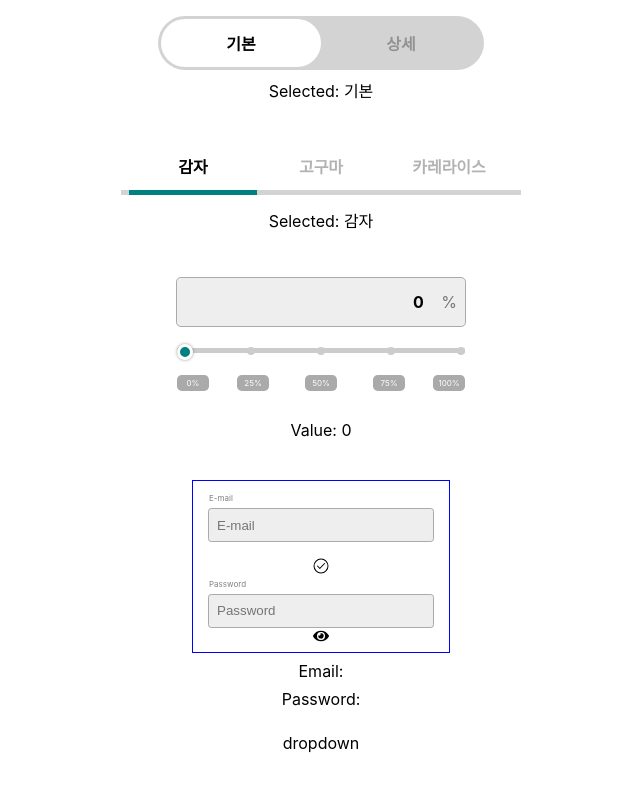
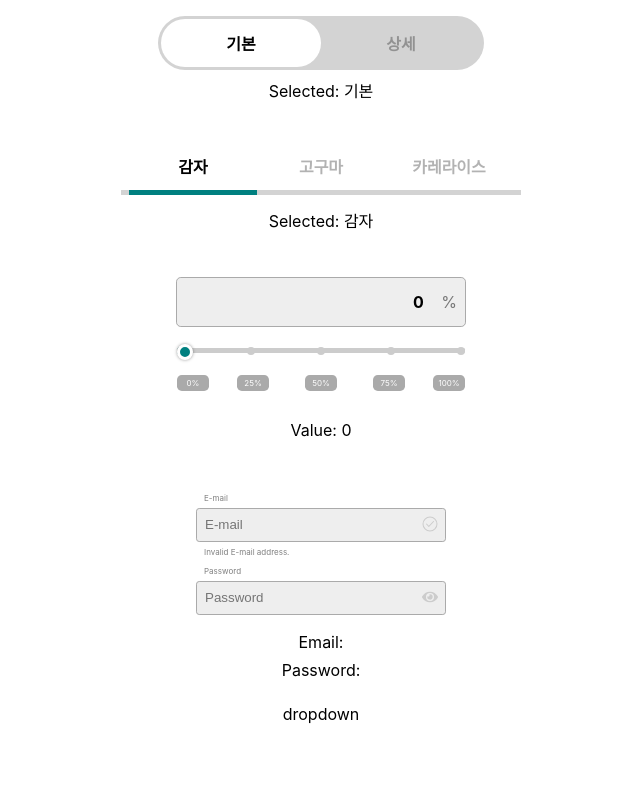
Before and after one commit to chichoon/wanted_pre_onboarding, a React (Create React App) app: page / in a window 1280 px wide. Shown: the top 788 px of the page, without its empty margins (319-959 px from the left). Built offline with nearby package versions, Linux system fonts and the light colour scheme.

Commit message:
Feat: Input 컴포넌트 두개로 분리, 스타일 적용

```diff
--- /dev/null
+++ b/src/components/Input/EmailInput.js
@@ -0,0 +1,51 @@
+import React, { useState } from 'react';
+
+const EmailInput = ({ className, inputEmail, setInputEmail }) => {
+  const [ifEmailValid, setIfEmailValid] = useState(false);
+  const [ifFocus, setIfFocus] = useState(false);
+
+  const handleOnEmailChange = e => {
+    const regex = /[a-zA-Z0-9._]+@[a-zA-Z0-9-]+\.[a-zA-Z0-9-]+$/;
+    setInputEmail(e.target.value);
+    if (e.target.value.match(regex)) setIfEmailValid(true);
+    else setIfEmailValid(false);
+  };
+
+  const handleOnFocus = e => {
+    e.preventDefault();
+    setIfFocus(ifFocus ? false : true);
+  };
+
+  return (
+    <div className={className}>
+      <label htmlFor="email">E-mail</label>
+      <div>
+        <input
+          type="email"
+          name="email"
+          placeholder="E-mail"
+          value={inputEmail}
+          onChange={handleOnEmailChange}
+          onFocus={handleOnFocus}
+        />
+        <label hidden={ifFocus ? true : false}>Invalid E-mail address.</label>
+        <svg
+          viewBox="0 0 32 32"
+          xmlns="http://www.w3.org/2000/svg"
+          style={{ fill: `${ifEmailValid ? 'teal' : '#CCC'}` }}
+        >
+          <path
+            className="cls-1"
+            d="M16,31A15,15,0,1,1,31,16,15,15,0,0,1,16,31ZM16,3A13,13,0,1,0,29,16,13,13,0,0,0,16,3Z"
+          />
+          <path
+            className="cls-1"
+            d="M13.67,22a1,1,0,0,1-.73-.32l-4.67-5a1,1,0,0,1,1.46-1.36l3.94,4.21,8.6-9.21a1,1,0,1,1,1.46,1.36l-9.33,10A1,1,0,0,1,13.67,22Z"
+          />
+        </svg>
+      </div>
+    </div>
+  );
+};
+
+export default EmailInput;
--- a/src/components/Input/Input.js
+++ b/src/components/Input/Input.js
@@ -1,41 +1,12 @@
 import React, { useEffect, useState } from 'react';
 
 import Styled from 'styled-components';
-
-const CheckIcon = () => {
-  return (
-    <svg viewBox="0 0 32 32" xmlns="http://www.w3.org/2000/svg">
-      <path
-        className="cls-1"
-        d="M16,31A15,15,0,1,1,31,16,15,15,0,0,1,16,31ZM16,3A13,13,0,1,0,29,16,13,13,0,0,0,16,3Z"
-      />
-      <path
-        className="cls-1"
-        d="M13.67,22a1,1,0,0,1-.73-.32l-4.67-5a1,1,0,0,1,1.46-1.36l3.94,4.21,8.6-9.21a1,1,0,1,1,1.46,1.36l-9.33,10A1,1,0,0,1,13.67,22Z"
-      />
-    </svg>
-  );
-};
-
-const EyeIcon = () => {
-  return (
-    <svg viewBox="0 0 576 512" xmlns="http://www.w3.org/2000/svg">
-      <path d="M572.52 241.4C518.29 135.59 410.93 64 288 64S57.68 135.64 3.48 241.41a32.35 32.35 0 0 0 0 29.19C57.71 376.41 165.07 448 288 448s230.32-71.64 284.52-177.41a32.35 32.35 0 0 0 0-29.19zM288 400a144 144 0 1 1 144-144 143.93 143.93 0 0 1-144 144zm0-240a95.31 95.31 0 0 0-25.31 3.79 47.85 47.85 0 0 1-66.9 66.9A95.78 95.78 0 1 0 288 160z" />
-    </svg>
-  );
-};
+import EmailInput from './EmailInput';
+import PasswordInput from './PasswordInput';
 
 const Input = ({ setFuncEmail, setFuncPassword }) => {
   const [inputEmail, setInputEmail] = useState('');
   const [inputPassword, setInputPassword] = useState('');
-
-  const handleOnEmailChange = e => {
-    setInputEmail(e.target.value);
-  };
-
-  const handleOnPasswordChange = e => {
-    setInputPassword(e.target.value);
-  };
 
   useEffect(() => {
     setFuncEmail(inputEmail);
@@ -44,62 +15,58 @@ const Input = ({ setFuncEmail, setFuncPassword }) => {
 
   return (
     <InputWrapper>
-      <label htmlFor="email">E-mail</label>
-      <input
-        type="email"
-        name="email"
-        placeholder="E-mail"
-        value={inputEmail}
-        onChange={handleOnEmailChange}
-        pattern="/^[a-zA-Z0-9.!#$%&’*+/=?^_`{|}~-]+@[a-zA-Z0-9-]+(?:\.[a-zA-Z0-9-]+)*$/"
+      <EmailInput
+        className="input-div"
+        inputEmail={inputEmail}
+        setInputEmail={setInputEmail}
       />
-      <CheckIcon />
-      <label htmlFor="password">Password</label>
-      <input
-        type="password"
-        name="password"
-        placeholder="Password"
-        value={inputPassword}
-        onChange={handleOnPasswordChange}
+      <PasswordInput
+        className="input-div"
+        inputPassword={inputPassword}
+        setInputPassword={setInputPassword}
       />
-      <EyeIcon />
     </InputWrapper>
   );
 };
 
 const InputWrapper = Styled.div`
   width: 15rem;
-  height: rem;
-  padding: 0.5rem;
-
-  border: 1px solid blue;
+  height: 7rem;
+  padding: 1rem;
 
   display: flex;
   flex-direction: column;
   align-items: center;
   justify-content: center;
 
+  .input-div {
+    & > div {
+      position: relative;
+    }
+
     label {
       width: 14rem;
-    padding: 0.3rem;
+      padding: 0.3rem 0.5rem;
 
       text-align: left;
       font-size: 0.5rem;
       color: rgba(0, 0, 0, 0.5);
+
+      display: flex;
+      flex-direction: column;
+      justify-content: left;
     }
 
     input {
       width: 13rem;
       height: 2rem;
       padding: 0 0.5rem;
+      padding-right: 2rem;
       background-color: #EEE;
 
       border: 1px solid #AAA;
       border-radius: 0.2rem;
     }
-
-  input:nth-child(2) {
-    margin-bottom: 1rem;
   }
 
   input:focus {
@@ -111,6 +78,12 @@ const InputWrapper = Styled.div`
     width: 1rem;
     height: 1rem;
     color: black;
+
+    position: absolute;
+    right: 0.5rem;
+    top: 0.5rem;
+
+    transition: fill 0.2s;
   }
 `;
 
--- /dev/null
+++ b/src/components/Input/PasswordInput.js
@@ -0,0 +1,39 @@
+import React, { useState } from 'react';
+
+const PasswordInput = ({ className, inputPassword, setInputPassword }) => {
+  const [ifHidePassword, setIfHidePassword] = useState(true);
+
+  const handleOnClick = e => {
+    e.preventDefault();
+    setIfHidePassword(ifHidePassword ? false : true);
+  };
+
+  const handleOnPasswordChange = e => {
+    setInputPassword(e.target.value);
+  };
+
+  return (
+    <div className={className}>
+      <label htmlFor="password">Password</label>
+      <div>
+        <input
+          type={ifHidePassword ? 'password' : 'text'}
+          name="password"
+          placeholder="Password"
+          value={inputPassword}
+          onChange={handleOnPasswordChange}
+        />
+        <svg
+          viewBox="0 0 576 512"
+          xmlns="http://www.w3.org/2000/svg"
+          onClick={handleOnClick}
+          style={{ fill: `${!ifHidePassword ? 'teal' : '#CCC'}` }}
+        >
+          <path d="M572.52 241.4C518.29 135.59 410.93 64 288 64S57.68 135.64 3.48 241.41a32.35 32.35 0 0 0 0 29.19C57.71 376.41 165.07 448 288 448s230.32-71.64 284.52-177.41a32.35 32.35 0 0 0 0-29.19zM288 400a144 144 0 1 1 144-144 143.93 143.93 0 0 1-144 144zm0-240a95.31 95.31 0 0 0-25.31 3.79 47.85 47.85 0 0 1-66.9 66.9A95.78 95.78 0 1 0 288 160z" />
+        </svg>
+      </div>
+    </div>
+  );
+};
+
+export default PasswordInput;
```
Lines whose indentation alone changed are shown as unchanged.
